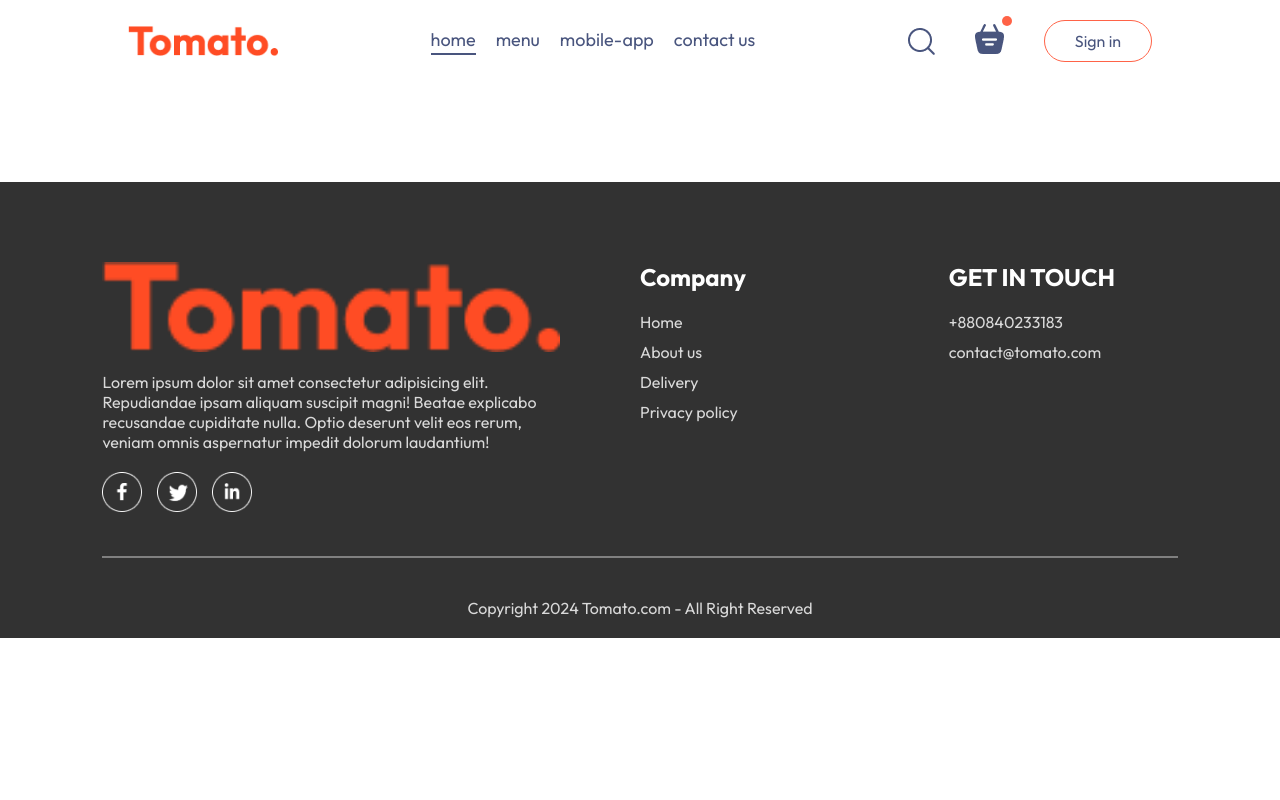
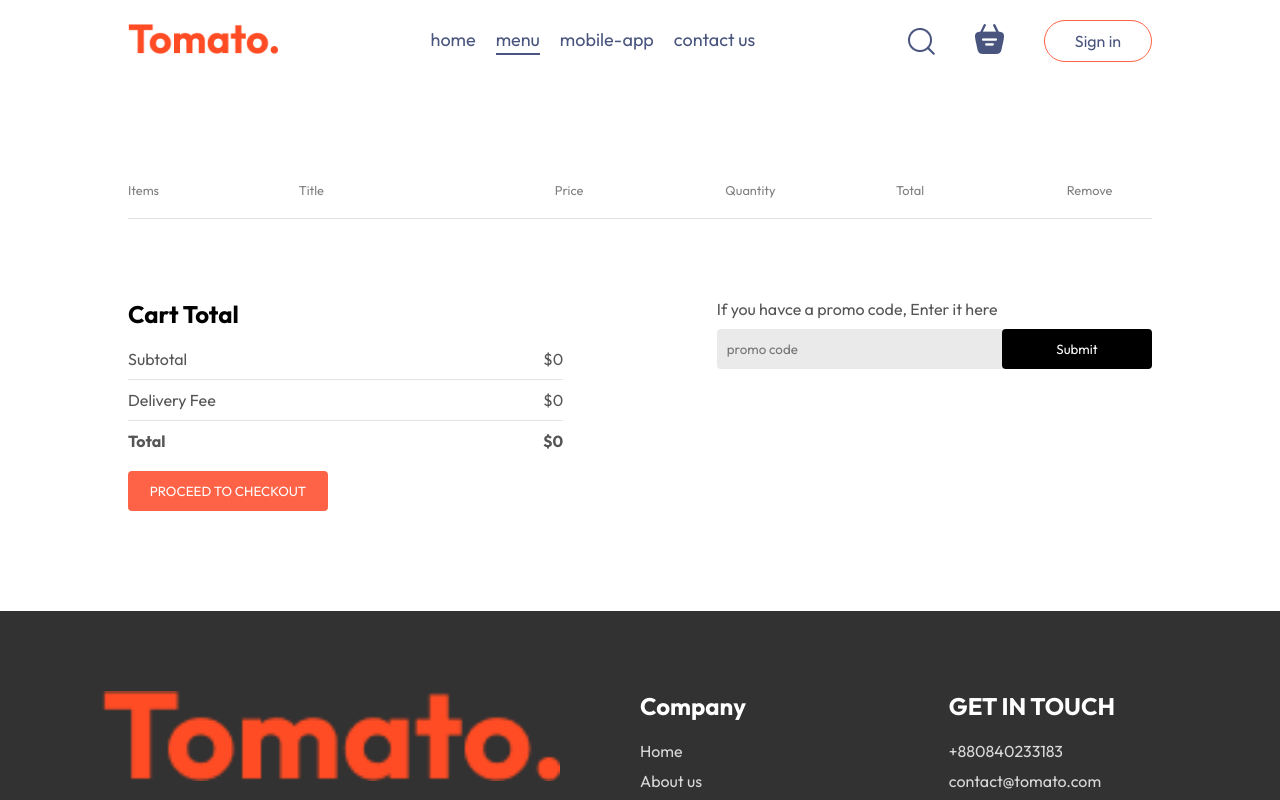
Before and after one commit to SaydurRahmanSaied/Food-Del, a React (Vite) app in the folder frontend/: page /cart in a window 1280 px wide. Shown: the top 800 px of the page. Built offline with nearby package versions, Linux system fonts and the light colour scheme.

Commit message:
fronend complete his project.now will update backend in this project 2.0

```diff
--- a/frontend/src/Context/StoreContext.jsx
+++ b/frontend/src/Context/StoreContext.jsx
@@ -4,29 +4,31 @@
 export const StoreContext = createContext(null);
 
 const StoreContextProvider = (props) => {
-
   const [cartItems, setCartItems] = useState({});
 
-  const addToCart = (itemId) =>{
-    if(!cartItems[itemId])
-    {
-      setCartItems((prev)=>({...prev,[itemId]:1}))
+  const addToCart = (itemId) => {
+    if (!cartItems[itemId]) {
+      setCartItems((prev) => ({ ...prev, [itemId]: 1 }));
+    } else {
+      setCartItems((prev) => ({ ...prev, [itemId]: prev[itemId] + 1 }));
     }
-    else
-    {
-      setCartItems((prev)=>({...prev,[itemId]:prev[itemId]+1}))
+  };
+
+  const removeFromCart = (itemId) => {
+    setCartItems((prev) => ({ ...prev, [itemId]: prev[itemId] - 1 }));
+  };
+
+  const getTotalCartAmount = () => {
+    let totalAmount = 0;
+    for (const item in cartItems) {
+      if (cartItems[item] > 0) {
+        let itemInfo = food_list.find((product) => product._id === item);
+        totalAmount += itemInfo.price * cartItems[item];
+      }
     }
-  }
 
-  const removeFromCart =(itemId)=>
-  {
-    setCartItems((prev)=>({...prev,[itemId]:prev[itemId]-1}))
-  }
-
-  useEffect(()=>{
-    console.log(cartItems);
-  },[cartItems])
-
+    return totalAmount;
+  };
 
   const contextValue = {
     food_list,
@@ -34,6 +36,7 @@
     setCartItems,
     addToCart,
     removeFromCart,
+    getTotalCartAmount
   };
 
   return (
--- a/frontend/src/components/Navbar/Navbar.jsx
+++ b/frontend/src/components/Navbar/Navbar.jsx
@@ -1,15 +1,18 @@
-import React, { useState } from 'react'
+import React, { useContext, useState } from 'react'
 import './Navbar.css'
 import { assets } from '../../assets/assets'
 import { Link } from 'react-router-dom';
+import { StoreContext } from '../../Context/StoreContext';
 
 const Navbar = ({setShowLogin}) => {
 
-  const [menu,setMenu] = useState("home");
+  const [menu,setMenu] = useState("menu");
+
+  const {getTotalCartAmount} =useContext(StoreContext);
 
   return (
     <div className='navbar'>
-      <img src={assets.logo} alt="" className="logo" />
+      <Link to='/'><img src={assets.logo} alt="" className="logo" /></Link>
       <ul className="navbar-menu">
         <Link to='/' onClick={()=>setMenu("home")} className={menu=="home"?"active":""}>home</Link>
         <a href='#explore-menu' onClick={()=>setMenu("menu")} className={menu=="menu"?"active":""}>menu</a>
@@ -19,8 +22,8 @@
       <div className="navbar-right">
         <img src={assets.search_icon} alt="" />
         <div className="navbar-search-icon">
-          <img src={assets.basket_icon} alt="" />
-          <div className="dot"></div>
+          <Link to='/cart'><img src={assets.basket_icon} alt="" /></Link>
+          <div className={getTotalCartAmount()===0?"":"dot"}></div>
         </div>
         <button onClick={()=>setShowLogin(true)}>Sign in</button>
       </div>
--- a/frontend/src/pages/Cart/Cart.css
+++ b/frontend/src/pages/Cart/Cart.css
@@ -0,0 +1,121 @@
+.cart{
+    margin-top: 100px;
+}
+
+.cart-items-title
+{
+    display: grid;
+    grid-template-columns: 1fr 1.5fr 1fr 1fr 1fr 0.5fr;
+    align-items: center;
+    color: grey;
+    font-size: max(1vw, 12px);
+}
+
+.cart-items-item
+{
+    margin: 10px 0px;
+    color: black;
+}
+
+.cart-items-item img
+{
+    width: 50px;
+}
+
+.cart hr
+{
+    height: 1px;
+    background-color: #e2e2e2;
+    border: none;
+}
+
+.cart-items-item .cross
+{
+    cursor: pointer;
+}
+
+.cart-bottom
+{
+    margin-top: 80px;
+    display: flex;
+    justify-content: space-between;
+    gap: max(12vw,20px);
+}
+
+.cart-total{
+    flex: 1;
+    display: flex;
+    flex-direction: column;
+    gap: 20px;
+}
+
+.cart-total-details
+{
+    display: flex;
+    justify-content: space-between;
+    color: #555;
+}
+
+.cart-total hr{
+    margin: 10px 0px;
+}
+
+.cart-total button
+{
+    border: none;
+    color: white;
+    background-color: tomato;
+    width: max(15vw, 200px);
+    padding: 12px 0px;
+    border-radius: 4px;
+    cursor: pointer;
+}
+
+.cart-promocode
+{
+    flex: 1;
+}
+
+.cart-promocode p{
+    color: #555;
+}
+
+.cart-promocode-input
+{
+    margin-top: 10px;
+    display: flex;
+    justify-content: space-between;
+    align-items: center;
+    background-color: #eaeaea;
+    border-radius: 4px;
+}
+
+.cart-promocode-input input
+{
+    background: transparent;
+    border: none;
+    outline: none;
+    padding-left: 10px;
+}
+
+.cart-promocode-input button
+{
+    width: max(10vw,150px);
+    padding: 12px 5px;
+    background-color: black;
+    border: none;
+    color: white;
+    border-radius: 4px;
+}
+
+@media (max-width: 750px) {
+    .cart-bottom
+    {
+        flex-direction: column-reverse;
+    }
+
+    .cart-promocode
+    {
+        justify-content: start;
+    }
+}
--- a/frontend/src/pages/Cart/Cart.jsx
+++ b/frontend/src/pages/Cart/Cart.jsx
@@ -1,11 +1,79 @@
-import React from 'react'
-import './Cart.css'
+/* eslint-disable react/jsx-key */
+import React, { useContext } from "react";
+import "./Cart.css";
+import { StoreContext } from "../../Context/StoreContext";
+import { useNavigate } from "react-router-dom";
+
 const Card = () => {
+  const { cartItems, food_list, removeFromCart, getTotalCartAmount } = useContext(StoreContext);
+
+
+  const navigate = useNavigate();
+
   return (
-    <div>
+    <div className="cart">
+      <div className="cart-items">
+        <div className="cart-items-title">
+          <p>Items</p>
+          <p>Title</p>
+          <p>Price</p>
+          <p>Quantity</p>
+          <p>Total</p>
+          <p>Remove</p>
+        </div>
+        <br />
+        <hr />
+        {food_list.map((item, index) => {
+          if (cartItems[item._id] > 0) {
+            return (
+              <div>
+                <div className="cart-items-title cart-items-item">
+                  <img src={item.image} alt="" />
+                  <p>{item.name}</p>
+                  <p>${item.price}</p>
+                  <p>{cartItems[item._id]}</p>
+                  <p>${item.price * cartItems[item._id]}</p>
+                  <p onClick={()=>removeFromCart(item._id)} className="cross">x</p>
+                </div>
+                <hr />
+              </div>
+            );
+          }
+        })}
+      </div>
+      <div className="cart-bottom">
+        <div className="cart-total">
+          <h2>Cart Total</h2>
+          <div>
+            <div className="cart-total-details">
+              <p>Subtotal</p>
+              <p>${getTotalCartAmount()}</p>
+            </div>
+            <hr />
+            <div className="cart-total-details">
+              <p>Delivery Fee</p>
+              <p>${getTotalCartAmount()===0?0:2}</p>
+            </div>
+            <hr />
+            <div className="cart-total-details">
+              <b>Total</b>
+              <b>${getTotalCartAmount()===0?0:getTotalCartAmount()+2}</b>
+            </div>
+          </div>
+          <button onClick={()=>navigate('/order')}>PROCEED TO CHECKOUT</button>
+        </div>
+        <div className="cart-promocode">
+          <div>
+            <p>If you havce a promo code, Enter it here</p>
+            <div className="cart-promocode-input">
+              <input type="text" placeholder="promo code"/>
+              <button>Submit</button>
+            </div>
+          </div>
+        </div>
+      </div>
+    </div>
+  );
+};
 
-    </div>
-  )
-}
-
-export default Card
+export default Card;
--- a/frontend/src/pages/PlaceOrder/PlaceOrder.css
+++ b/frontend/src/pages/PlaceOrder/PlaceOrder.css
@@ -0,0 +1,48 @@
+.place-order
+{
+    display: flex;
+    align-items: center;
+    justify-content: space-between;
+    gap: 50px;
+    margin-top: 100px;
+}
+
+.place-ordr-left
+{
+    width: 100%;
+    max-width: max(30%, 500px);
+}
+
+.place-ordr-left .title
+{
+    font-size: 30px;
+    font-weight: 600;
+    margin-bottom: 50px;
+}
+
+.place-ordr-left input
+{
+    margin-bottom: 50px;
+    width: 100%;
+    padding: 10px;
+    border: 1px solid #c5c5c5;
+    border-radius: 4px;
+    outline-color: tomato;
+}
+
+.place-ordr-left .multi-feilds
+{
+    display: flex;
+    gap: 10px;
+}
+
+.place-order-right
+{
+    width: 100%;
+    max-width: max(40%, 500px);
+}
+
+.place-order .cart-total button
+{
+    margin-top: 30px;
+}
--- a/frontend/src/pages/PlaceOrder/PlaceOrder.jsx
+++ b/frontend/src/pages/PlaceOrder/PlaceOrder.jsx
@@ -1,10 +1,53 @@
-import React from 'react'
+import React, { useContext } from 'react'
 import './PlaceOrder.css'
+import { StoreContext } from '../../Context/StoreContext'
 const PlaceOrder = () => {
+
+  const {getTotalCartAmount} = useContext(StoreContext);
+
   return (
-    <div>
-
-    </div>
+    <form className='place-order'>
+      <div className="place-ordr-left">
+        <p className='title'>Delivery Information</p>
+        <div className="multi-feilds">
+          <input type="text" placeholder='First-name'/>
+          <input type="text" placeholder='Last-name' />
+        </div>
+        <input type="email" placeholder='Email address' />
+        <input type="text" placeholder='Steet' />
+        <div className="multi-feilds">
+          <input type="text" placeholder='City'/>
+          <input type="text" placeholder='State' />
+        </div>
+        <div className="multi-feilds">
+          <input type="text" placeholder='Zip code'/>
+          <input type="text" placeholder='Country' />
+        </div>
+        <input type="text" placeholder='Phone' />
+      </div>
+      <div className="place-order-right">
+      <div className="cart-total">
+          <h2>Cart Total</h2>
+          <div>
+            <div className="cart-total-details">
+              <p>Subtotal</p>
+              <p>${getTotalCartAmount()}</p>
+            </div>
+            <hr />
+            <div className="cart-total-details">
+              <p>Delivery Fee</p>
+              <p>${getTotalCartAmount()===0?0:2}</p>
+            </div>
+            <hr />
+            <div className="cart-total-details">
+              <b>Total</b>
+              <b>${getTotalCartAmount()===0?0:getTotalCartAmount()+2}</b>
+            </div>
+          </div>
+          <button>PROCEED TO PAYMENT</button>
+        </div>
+      </div>
+    </form>
   )
 }
 
```
